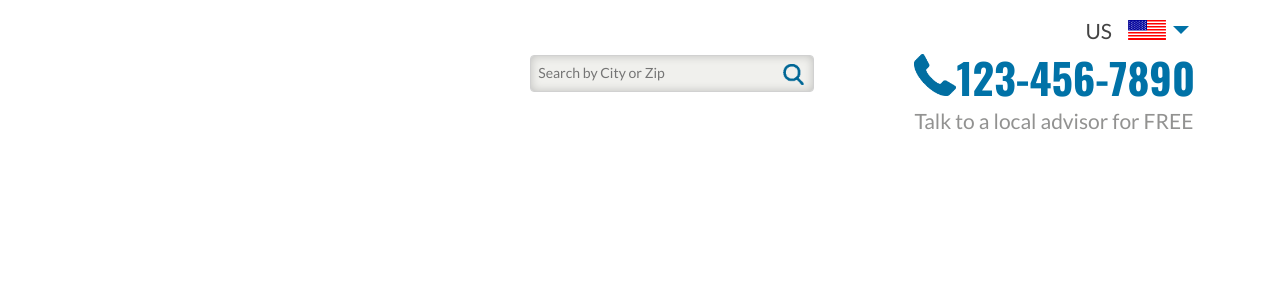
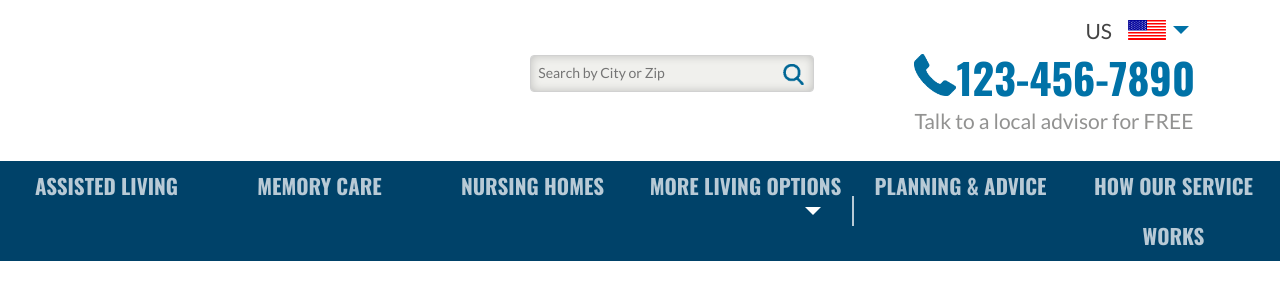
Before and after one commit to git-palace/header-mock, a React (Create React App) app: page / in a window 1280 px wide. Shown: the top 300 px of the page. Built offline with nearby package versions, Linux system fonts and the light colour scheme.

Commit message:
complete for desktop

```diff
--- a/src/App.css
+++ b/src/App.css
@@ -81,7 +81,6 @@
 }
 
 .lang-list.opened .others {
-    -webkit-transform: scale(1);
     transform: scale(1);
 }
 
@@ -127,3 +126,76 @@
     font-size: 1.5em;
     margin: 0px;
 }
+
+ul.menu {
+    list-style: none;
+    padding: 0;
+    display: flex;
+    font-family: 'Oswald';
+    background-color: #004269;
+    color: #b8cad6;
+    text-transform: uppercase;
+}
+
+.menu>.item {
+    flex-basis: 0;
+    -webkit-box-flex: 1;
+    flex-grow: 1;
+    text-align: center;
+    line-height: 50px;
+    font-size: 1.5em;
+    font-weight: bold;
+    cursor: pointer;
+}
+
+.menu .spliter {
+    width: 0px;
+    height: 30px;
+    margin: auto;
+    border-right: 2px solid #b8cad6;
+    color: transparent;
+}
+
+.menu .item.has-child {
+    position: relative;
+}
+
+.menu .item.has-child::after {
+    border: solid transparent;
+    content: " ";
+    position: absolute;
+    pointer-events: none;
+    border-top-color: #ffffff;
+    border-width: 8px;
+    margin-left: -8px;
+    top: calc(50% - 4px);
+    right: 1.5em;
+}
+
+.menu .item.has-child ul {
+    display: block;
+    position: absolute;
+    left: 0;
+    top: 50px;
+    right: 0;
+    padding: 0;
+    list-style: none;
+    background-color: #004269;
+    transition: all 0.3s ease;
+    transform: scale(0);
+    transform-origin: 90% 0;
+    box-shadow: 0 2px 4px 0 rgba(0, 0, 0, 0.16), 0 2px 8px 0 rgba(0, 0, 0, 0.12);
+}
+
+.menu .item.has-child:hover ul {
+    transform: scale(1);
+}
+
+.menu .item a {
+    display: block;
+}
+
+.menu .item a:hover {
+    color: #ffffff;
+    background-color: #0072a7;
+}
--- a/src/App.js
+++ b/src/App.js
@@ -8,7 +8,27 @@ class App extends Component {
     this.state = {
       langs: ["us", "ca"],
       sel_lang: "us",
-      openedOtherLangs: false
+      openedOtherLangs: false,
+      navItems1: [{
+        title: "Assisted Living",
+        child: false
+      }, {
+        title: "Memory Care",
+        child: false
+      }, {
+        title: "Nursing Homes",
+        child: false
+      }, {
+        title: "More Living Options",
+        child: ["Child Item 1", "Child Item 2"]
+      }],
+      navItems2: [{
+        title: "Planning & Advice",
+        child: false
+      }, {
+        title: "How our service works",
+        child: false
+      }]
     };
 
     this.openOtherLangs = this.openOtherLangs.bind(this);
@@ -69,6 +89,42 @@ class App extends Component {
             </div>
           </div>
         </div>
+
+        <div className="bottom">
+          <ul className="menu">
+            {
+              this.state.navItems1.map((menuItem, idx) => {
+                return (
+                  <li className={"item menu-1 " + (menuItem.child ? "has-child" : "")} key={idx}>
+                    <a>{menuItem.title}</a>
+
+                    { menuItem.child ?
+                      <ul>
+                        {
+                          menuItem.child.map((item, c_idx) => {
+                            return (
+                              <li className="item" key={c_idx}><a>{item}</a></li>
+                            )
+                          })
+                        }
+                      </ul>
+                    : null }
+                  </li>
+                )
+              })
+            }
+            <span className="spliter">|</span>
+            {
+              this.state.navItems2.map((menuItem, idx) => {
+                return (
+                  <li className="item menu-2" key={idx}>
+                    <a>{menuItem.title}</a>
+                  </li>
+                )
+              })
+            }
+          </ul>
+        </div>
       </div >
     );
   }
```
